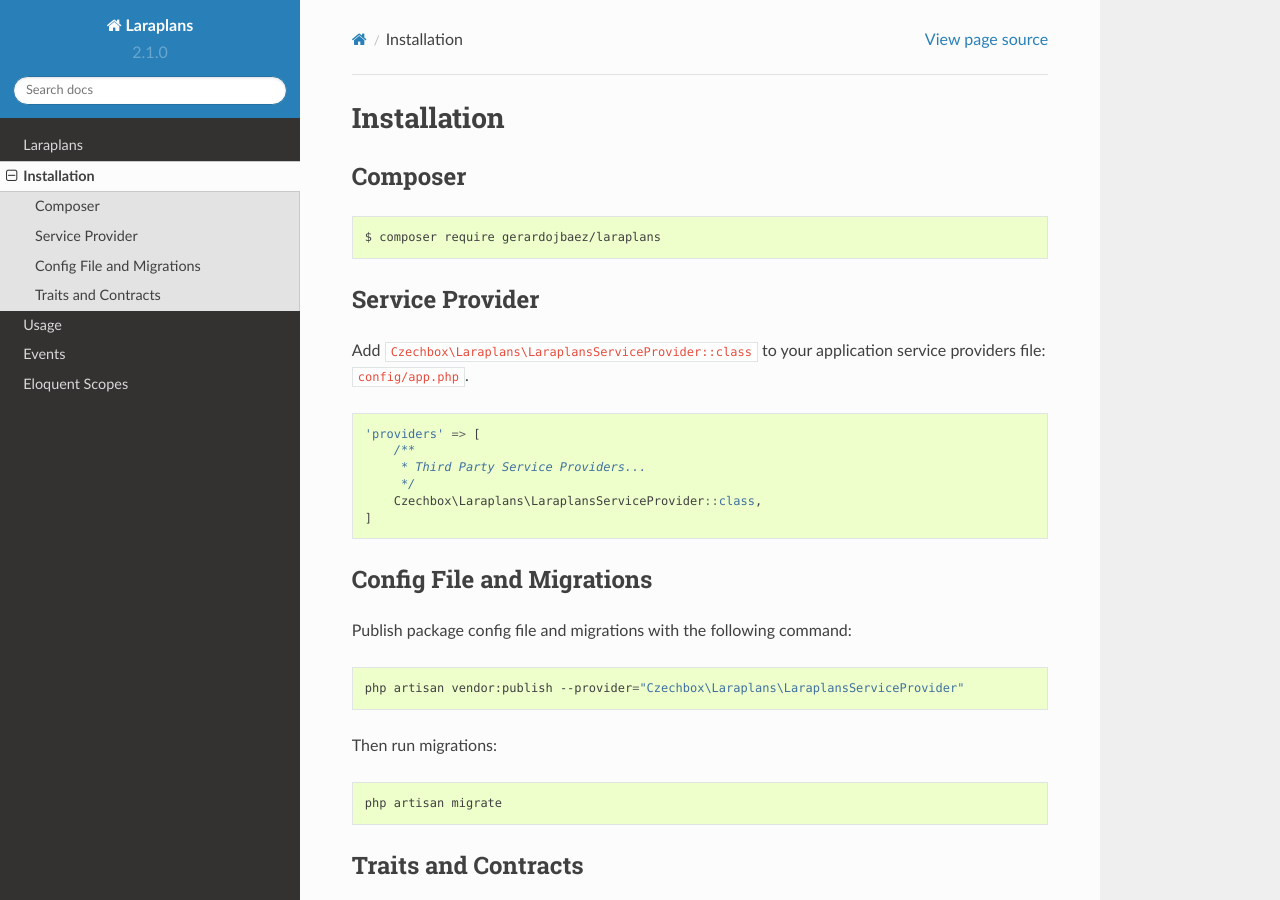
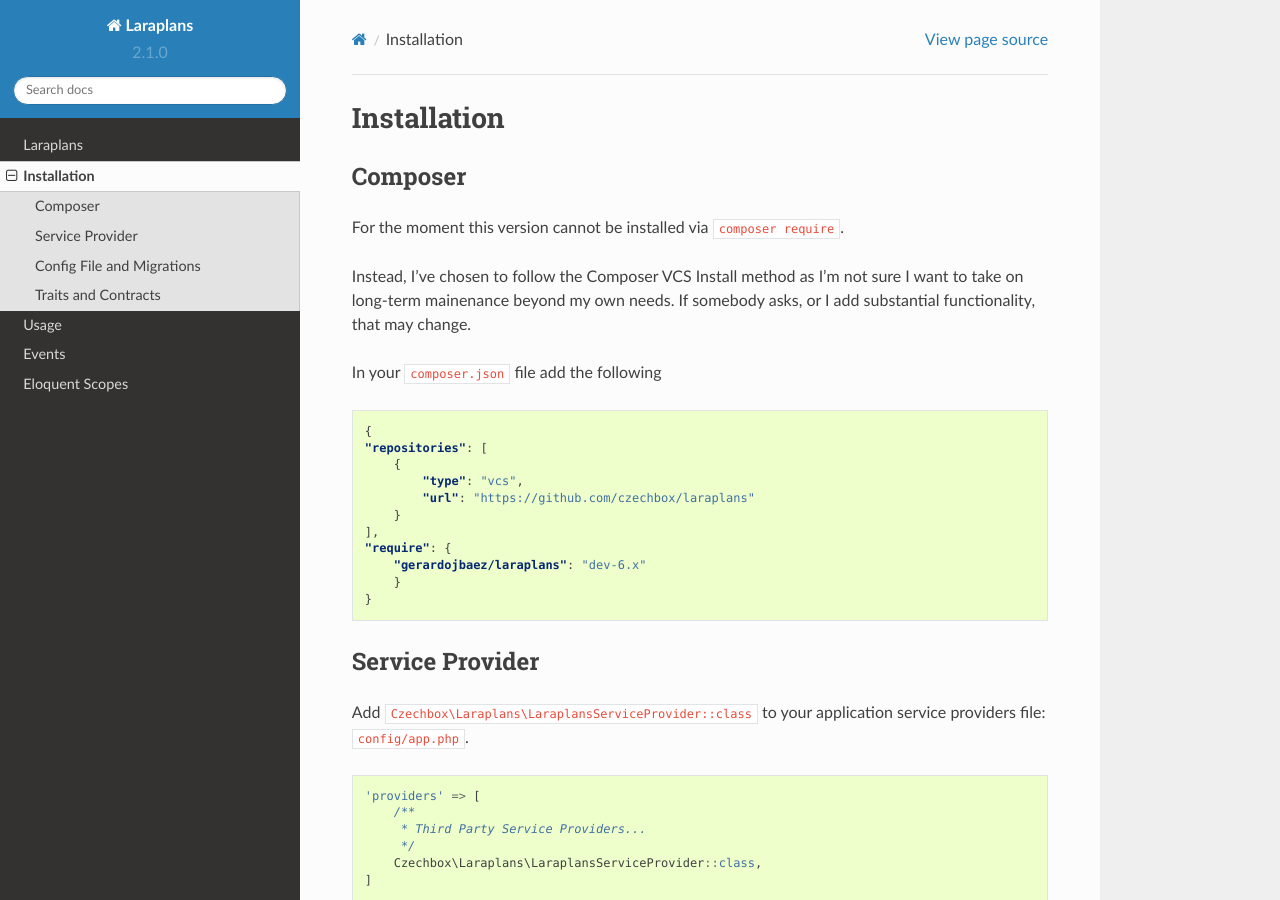
Before and after one commit to gerardojbaez/laraplans, a Sphinx documentation site: the page built from docs/install.rst, in a window 1280 px wide and 900 px high. Built offline with Sphinx 7.4.7 and the Read the Docs theme 2.0.0, drawn with Linux system fonts in a browser that asks for light colours; pages that are not in the unit, such as notebooks, are missing from menus.

Commit message:
Update install.rst

```diff
--- a/docs/install.rst
+++ b/docs/install.rst
@@ -4,9 +4,25 @@
 Composer
 --------
 
-.. code-block:: bash
+For the moment this version cannot be installed via ``composer require``.
 
-    $ composer require gerardojbaez/laraplans
+Instead, I've chosen to follow the Composer VCS Install method as I'm not sure I want to take on long-term mainenance beyond my own needs. If somebody asks, or I add substantial functionality, that may change.
+
+In your ``composer.json`` file add the following
+
+.. code-block:: json
+
+    {
+    "repositories": [
+        {
+            "type": "vcs",
+            "url": "https://github.com/czechbox/laraplans"
+        }
+    ],
+    "require": {
+        "gerardojbaez/laraplans": "dev-6.x"
+        }
+    }
 
 Service Provider
 ----------------
```
